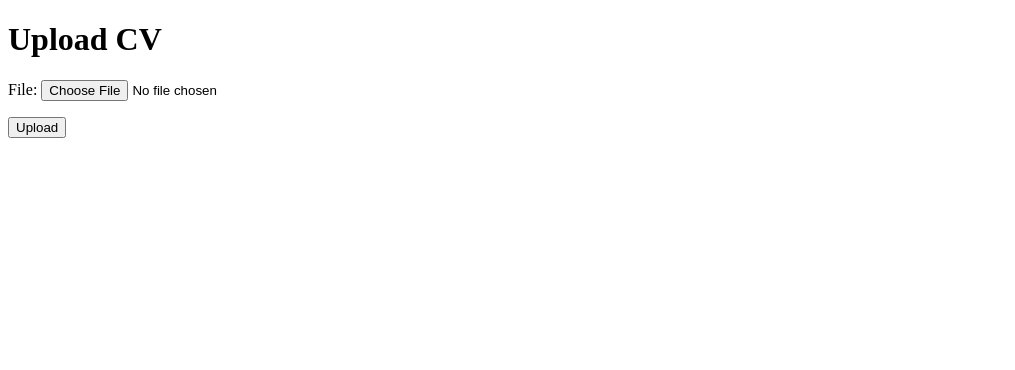
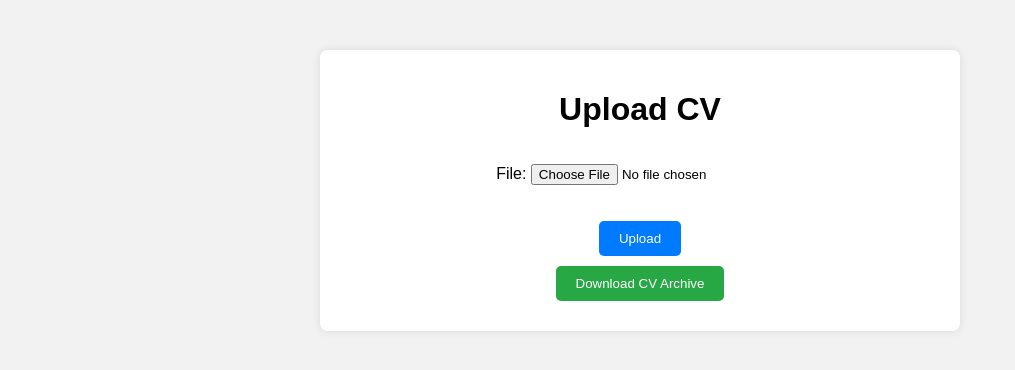
Before and after one commit to abood-74/CVtoExcelConverter, a Django app: page /parser/cv/upload/ in a window 1280 px wide. Shown: the top 370 px of the page, without its empty margins (0-1015 px from the left). Run offline with Django 5.2, Linux system fonts and the light colour scheme.

Commit message:
make the template pretty

```diff
--- a/templates/parser/cv_upload.html
+++ b/templates/parser/cv_upload.html
@@ -4,13 +4,65 @@
     <meta charset="UTF-8">
     <meta name="viewport" content="width=device-width, initial-scale=1.0">
     <title>Upload CV</title>
+    <style>
+        body {
+            font-family: Arial, sans-serif;
+            margin: 0;
+            padding: 0;
+            background-color: #f2f2f2;
+        }
+        .container {
+            max-width: 600px;
+            margin: 50px auto;
+            padding: 20px;
+            background-color: #fff;
+            border-radius: 8px;
+            box-shadow: 0 0 10px rgba(0, 0, 0, 0.1);
+        }
+        h1 {
+            text-align: center;
+            margin-bottom: 20px;
+        }
+        form {
+            display: flex;
+            flex-direction: column;
+            align-items: center;
+        }
+        input[type="file"] {
+            margin-bottom: 20px;
+        }
+        button {
+            padding: 10px 20px;
+            background-color: #007bff;
+            color: #fff;
+            border: none;
+            border-radius: 5px;
+            cursor: pointer;
+            transition: background-color 0.3s ease;
+            margin-bottom: 10px;
+        }
+        button:hover {
+            background-color: #0056b3;
+        }
+        .download-btn {
+            background-color: #28a745;
+        }
+        .download-btn:hover {
+            background-color: #218838;
+        }
+    </style>
 </head>
 <body>
-    <h1>Upload CV</h1>
-    <form method="post" enctype="multipart/form-data">
-        {% csrf_token %}
-        {{ form.as_p }}
-        <button type="submit">Upload</button>
-    </form>
+    <div class="container">
+        <h1>Upload CV</h1>
+        <form method="post" action="{% url 'cv_upload' %}" enctype="multipart/form-data">
+            {% csrf_token %}
+            {{ form.as_p }}
+            <button type="submit">Upload</button>
+        </form>
+        <form method="get" action="{% url 'cv_data' %}">
+            <button class="download-btn" type="submit">Download CV Archive</button>
+        </form>
+    </div>
 </body>
 </html>
```
Also changed, not shown: 7 other files.
